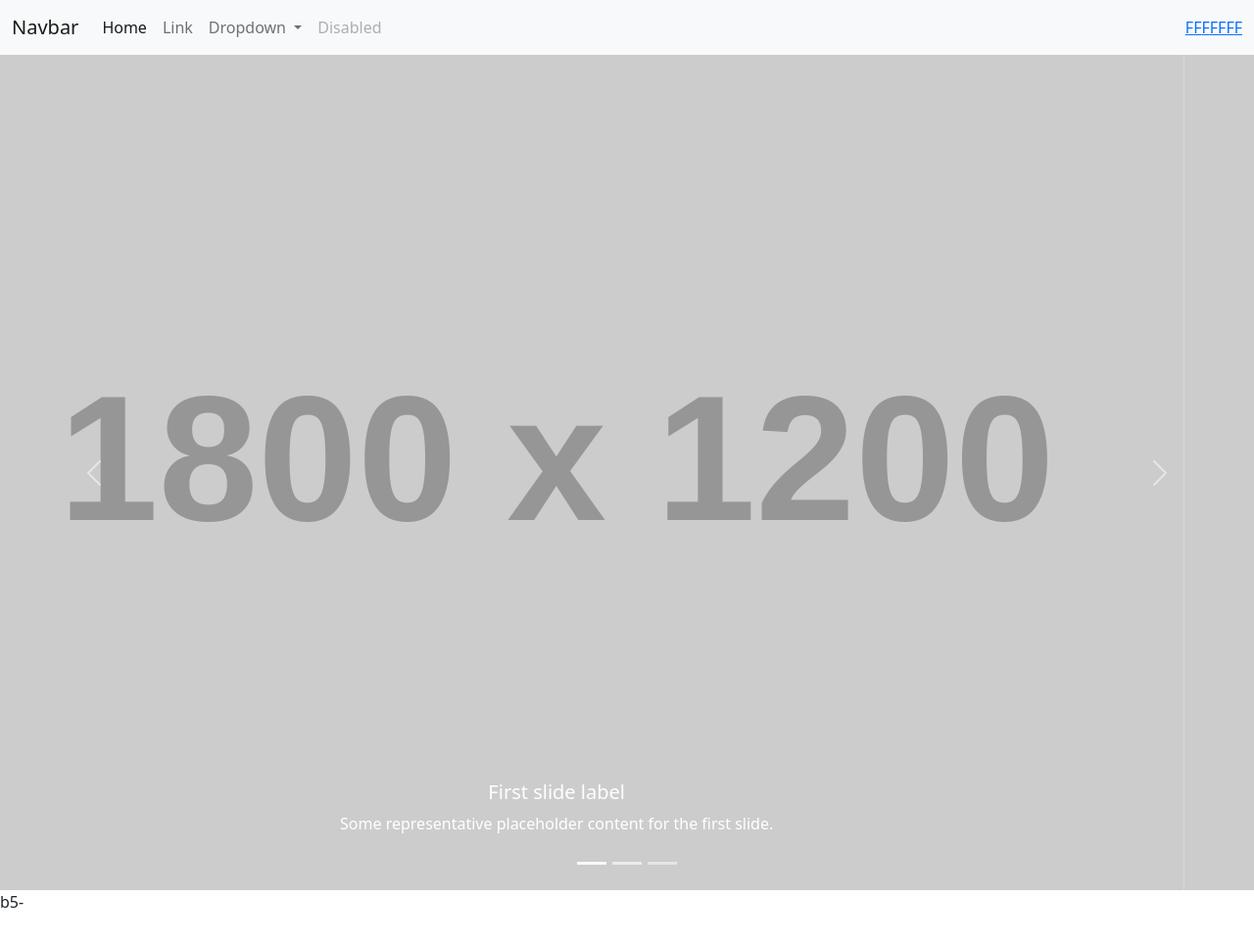
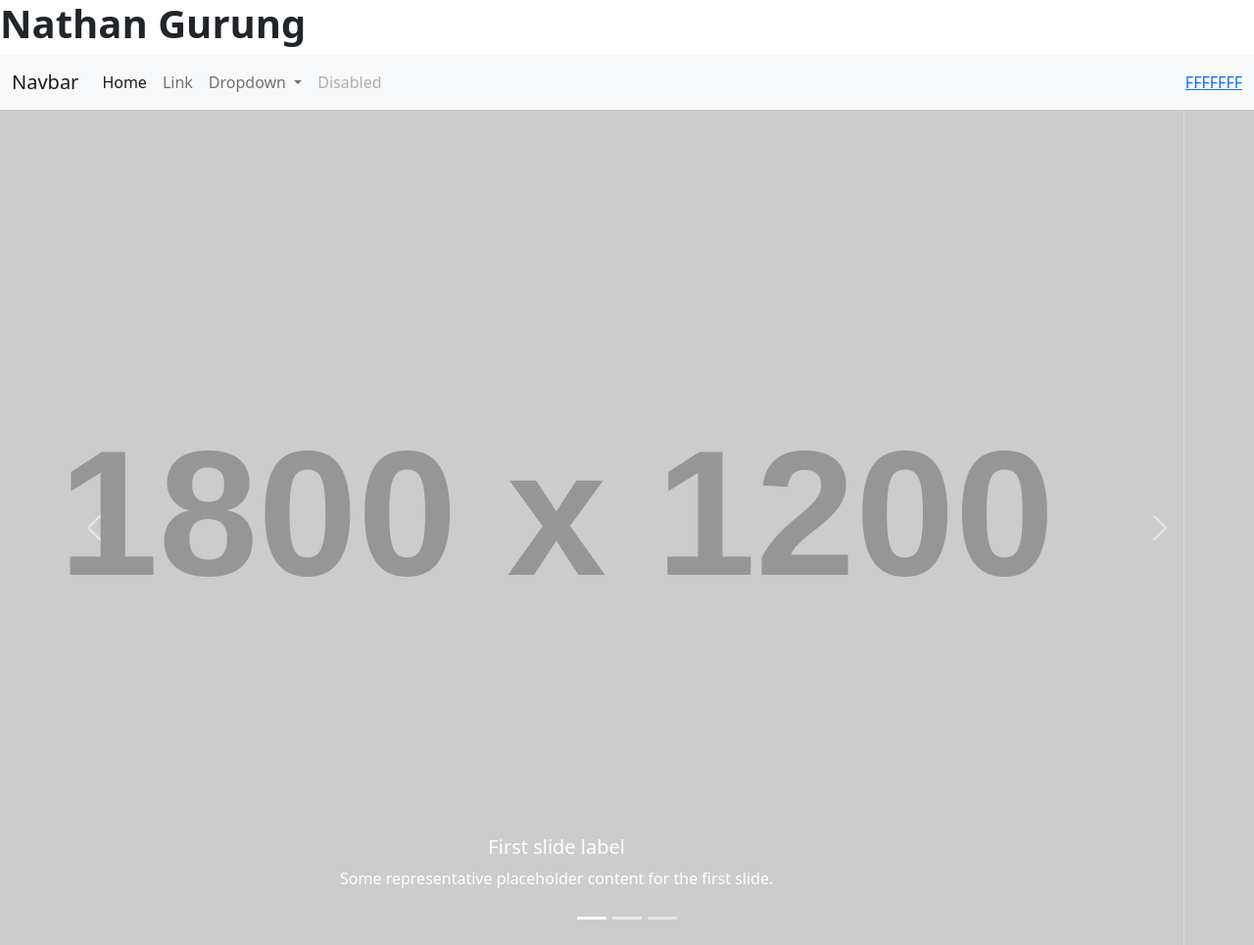
Before and after one commit to Bikash1009/e-learning, a plain HTML site: page index.html in a window 1280 px wide. Shown: the top 965 px of the page at 98% size. Before the commit the page ends 933 px from the top, so only its background shows below. Drawn offline with nearby package versions, Linux system fonts and the light colour scheme; placeholder pictures from the web are drawn by us.

Commit message:
index.html

```diff
--- a/index.html
+++ b/index.html
@@ -12,6 +12,11 @@
     />
   </head>
   <body>
+    <section>
+      <div>
+        <h1 class="nathan"><strong>Nathan Gurung</strong></h1>
+      </div>
+    </section>
     <!-- navbar -->
     <nav class="navbar navbar-expand-lg navbar-light bg-light">
       <div class="container-fluid">
```
